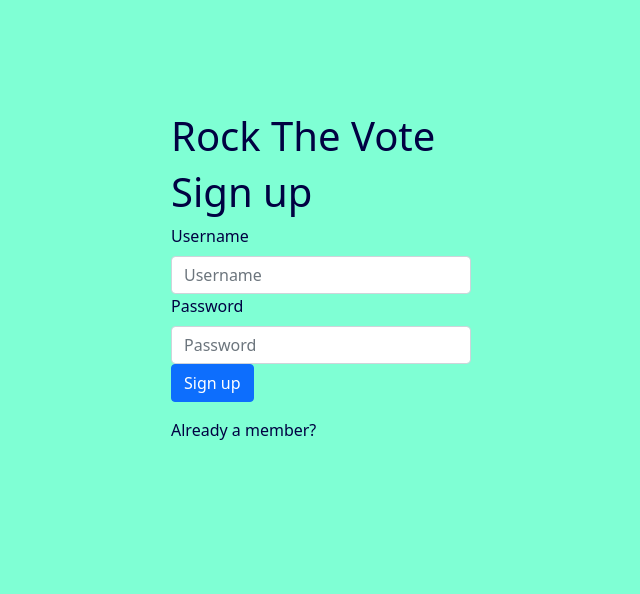
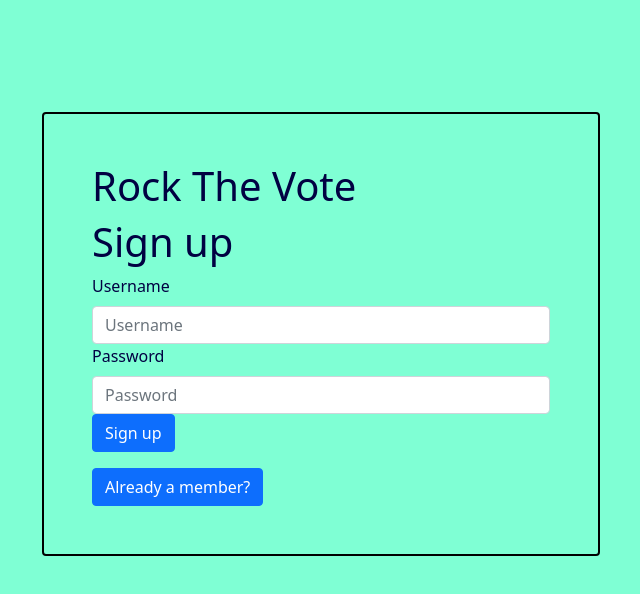
Before and after one commit to noahweaver/rtv, a React (Create React App) app in the folder client/: page / in a window 1280 px wide. Shown: the top 594 px of the page, without its empty margins (319-959 px from the left). Built offline with nearby package versions, Linux system fonts and the light colour scheme; no server answers.

Commit message:
auth page styling

```diff
--- a/client/src/pages/Auth.js
+++ b/client/src/pages/Auth.js
@@ -1,6 +1,8 @@
 import React, { useState, useContext } from 'react'
 import AuthForm from '../components/AuthForm'
 import { UserContext } from '../context/UserProvider'
+import Button from 'react-bootstrap/Button'
+
 
 
 const initInputs = { username: "", password: "" }
@@ -35,7 +37,8 @@
   }
 
   return (
-    <div style={{ width: "300px", margin: "10% auto" }}>
+    <div style={{ marginTop: "10%", border: "solid black 2px", borderRadius: 4 }}
+    className="w-50 mx-auto p-5">
       <h1>Rock The Vote</h1>
       { !toggle ?
         <>
@@ -46,7 +49,7 @@
             btnText="Sign up"
             errMsg={errMsg}
           />
-          <p onClick={toggleForm}>Already a member?</p>
+          <Button onClick={toggleForm}>Already a member?</Button>
         </>
       :
         <>
@@ -57,7 +60,7 @@
             btnText="Login"
             errMsg={errMsg}
           />
-          <p onClick={toggleForm}>Not a member?</p>
+          <Button onClick={toggleForm}>Not a member?</Button>
         </>
       }
 
```
